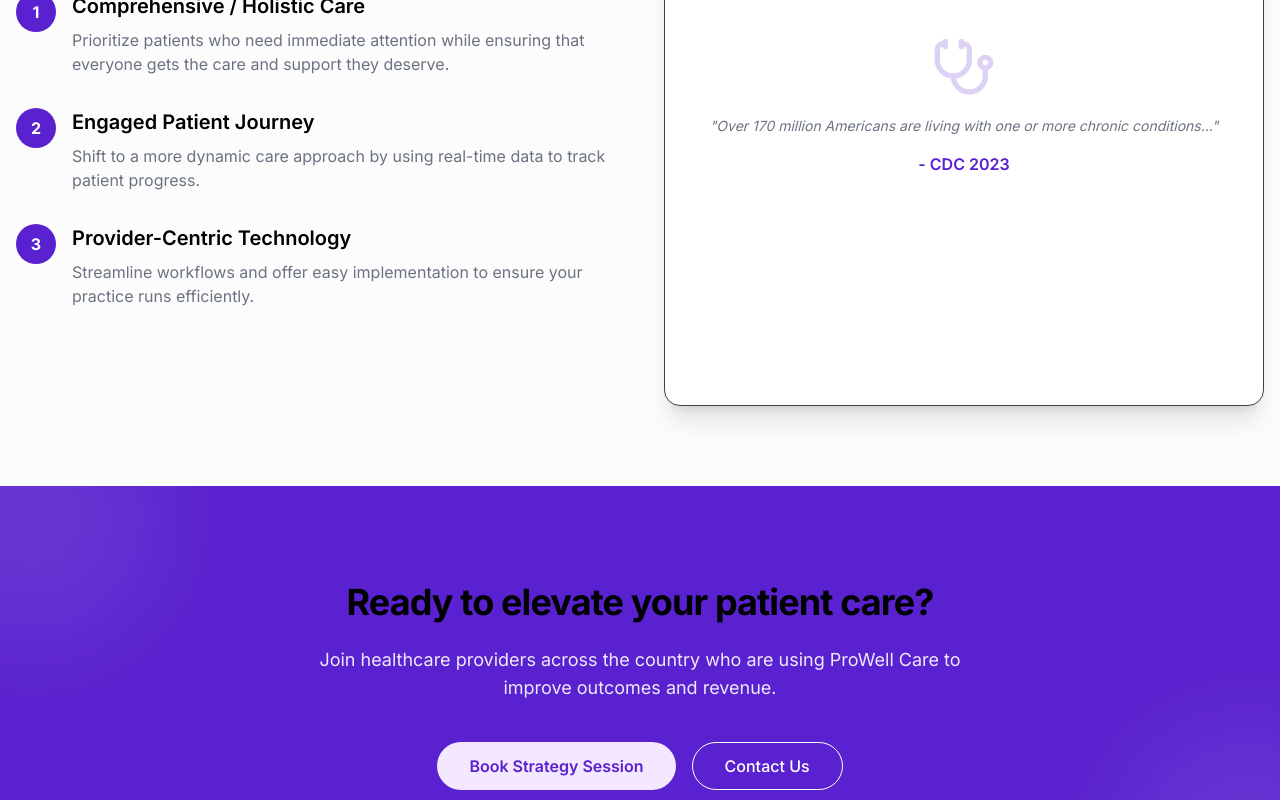
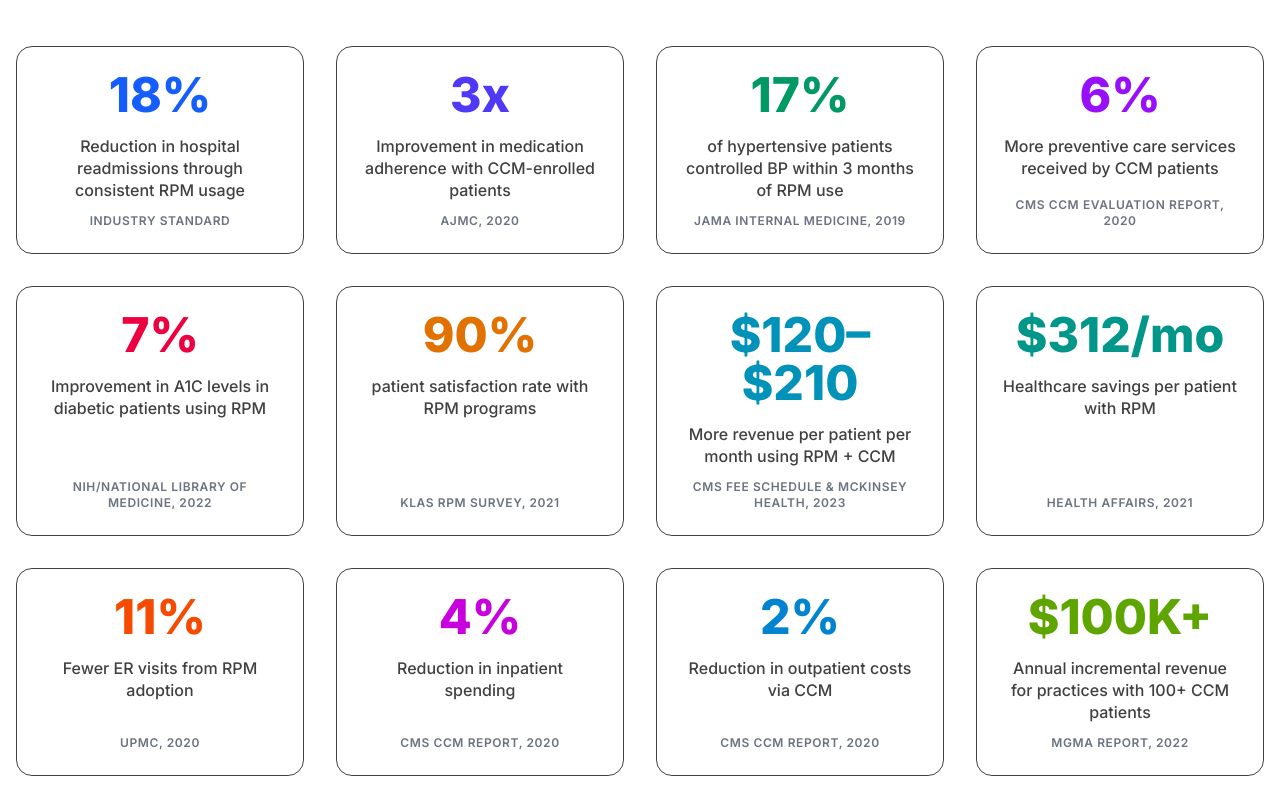
Before and after one commit to shahzaman900/prowellness, a Next.js app: page / in a window 1280 px wide. Shown: the part 2820-3620 px from the top of the page. Built offline with nearby package versions, Linux system fonts and the light colour scheme; a web font is replaced by a local one.

Commit message:
Add Proven Outcomes section with verified statistics

```diff
--- a/app/page.tsx
+++ b/app/page.tsx
@@ -4,6 +4,7 @@ import { HeroSection } from "@/components/hero-section"
 import { Button } from "@/components/ui/button"
 import { Card, CardContent, CardDescription, CardFooter, CardHeader, CardTitle } from "@/components/ui/card"
 import { BenefitsSection } from "@/components/benefits-section"
+import { OutcomesSection } from "@/components/outcomes-section"
 import { Activity, Heart, Monitor, Stethoscope } from "lucide-react"
 
 export default function Home() {
@@ -85,6 +86,8 @@ export default function Home() {
 
         <BenefitsSection />
 
+        <OutcomesSection />
+
         {/* Benefits Section - How it Works */}
         <section className="py-20 bg-muted/30">
              <div className="container px-4 mx-auto">
--- /dev/null
+++ b/components/outcomes-section.tsx
@@ -0,0 +1,112 @@
+import { cn } from "@/lib/utils"
+
+export function OutcomesSection() {
+  const outcomes = [
+    {
+      value: "18%",
+      label: "Reduction in hospital readmissions through consistent RPM usage",
+      source: "Industry Standard",
+      color: "text-blue-600 bg-blue-50",
+    },
+    {
+      value: "3x",
+      label: "Improvement in medication adherence with CCM-enrolled patients",
+      source: "AJMC, 2020",
+      color: "text-indigo-600 bg-indigo-50",
+    },
+    {
+      value: "17%",
+      label: "of hypertensive patients controlled BP within 3 months of RPM use",
+      source: "JAMA Internal Medicine, 2019",
+      color: "text-emerald-600 bg-emerald-50",
+    },
+    {
+      value: "6%",
+      label: "More preventive care services received by CCM patients",
+      source: "CMS CCM Evaluation Report, 2020",
+      color: "text-purple-600 bg-purple-50",
+    },
+    {
+      value: "7%",
+      label: "Improvement in A1C levels in diabetic patients using RPM",
+      source: "NIH/National Library of Medicine, 2022",
+      color: "text-rose-600 bg-rose-50",
+    },
+    {
+      value: "90%",
+      label: "patient satisfaction rate with RPM programs",
+      source: "KLAS RPM Survey, 2021",
+      color: "text-amber-600 bg-amber-50",
+    },
+    {
+      value: "$120–$210",
+      label: "More revenue per patient per month using RPM + CCM",
+      source: "CMS Fee Schedule & McKinsey Health, 2023",
+      color: "text-cyan-600 bg-cyan-50",
+    },
+    {
+      value: "$312/mo",
+      label: "Healthcare savings per patient with RPM",
+      source: "Health Affairs, 2021",
+      color: "text-teal-600 bg-teal-50",
+    },
+    {
+      value: "11%",
+      label: "Fewer ER visits from RPM adoption",
+      source: "UPMC, 2020",
+      color: "text-orange-600 bg-orange-50",
+    },
+    {
+      value: "4%",
+      label: "Reduction in inpatient spending",
+      source: "CMS CCM Report, 2020",
+      color: "text-fuchsia-600 bg-fuchsia-50",
+    },
+     {
+      value: "2%",
+      label: "Reduction in outpatient costs via CCM",
+      source: "CMS CCM Report, 2020",
+      color: "text-sky-600 bg-sky-50",
+    },
+    {
+      value: "$100K+",
+      label: "Annual incremental revenue for practices with 100+ CCM patients",
+      source: "MGMA Report, 2022",
+      color: "text-lime-600 bg-lime-50",
+    },
+  ]
+
+  return (
+    <section className="py-20 lg:py-32 bg-background">
+      <div className="container px-4 mx-auto">
+        <div className="text-center max-w-3xl mx-auto mb-16">
+          <h2 className="text-3xl font-bold tracking-tight sm:text-4xl md:text-5xl mb-6 font-sans">
+            Proven Outcomes
+          </h2>
+          <p className="text-lg text-muted-foreground">
+            Real-world results demonstrating the clinical and financial impact of remote care programs.
+          </p>
+        </div>
+
+        <div className="grid grid-cols-1 sm:grid-cols-2 lg:grid-cols-3 xl:grid-cols-4 gap-8">
+          {outcomes.map((outcome, index) => (
+            <div
+              key={index}
+              className="flex flex-col items-center text-center p-6 rounded-2xl border bg-card hover:shadow-md transition-all duration-300"
+            >
+              <div className={cn("text-4xl lg:text-5xl font-extrabold mb-4 font-sans", outcome.color.split(" ")[0])}>
+                {outcome.value}
+              </div>
+              <p className="text-foreground font-medium mb-3 leading-snug">
+                {outcome.label}
+              </p>
+              <p className="text-xs text-muted-foreground mt-auto uppercase tracking-wider font-semibold">
+                {outcome.source}
+              </p>
+            </div>
+          ))}
+        </div>
+      </div>
+    </section>
+  )
+}
```
